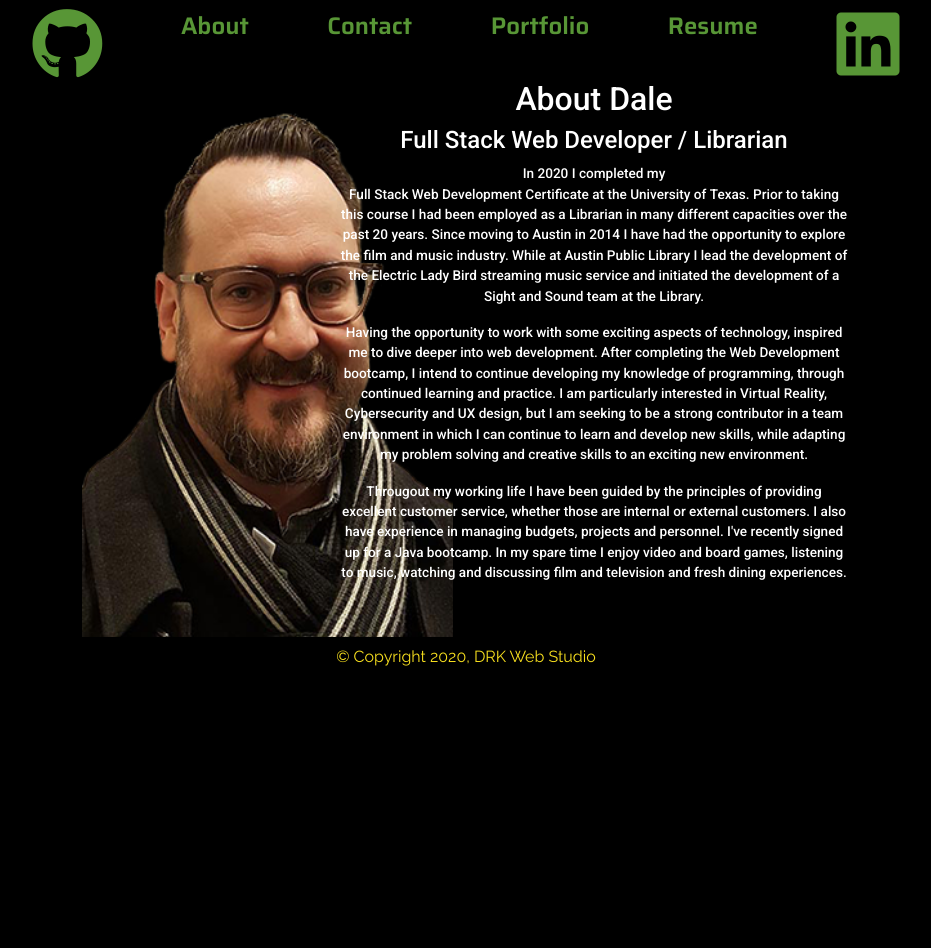
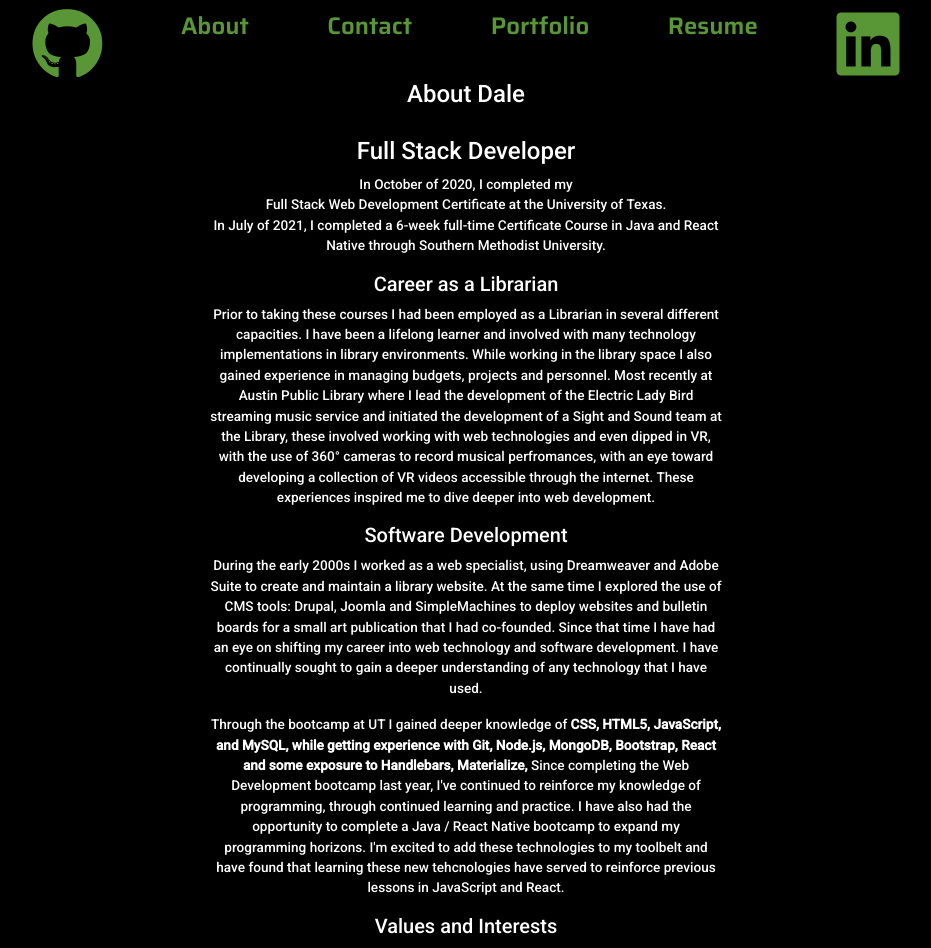
Before and after one commit to drkittendorf/portfolio, a React (Create React App) app: page /portfolio/about in a window 1280 px wide. Shown: the part 80-1028 px from the top of the page, without its empty margins (174-1105 px from the left). Before the commit the page ends 800 px from the top, so only its background shows below. Built offline with nearby package versions, Linux system fonts and the light colour scheme.

Commit message:
updated about me

```diff
--- a/src/pages/about.js
+++ b/src/pages/about.js
@@ -10,33 +10,57 @@ function about() {
     <div className="bodybody">
 
          <div className='sideByPair mx-auto'>
-                <div className='aboutImage'>
+                {/* <div className='aboutImage'>
                     <img src={dale} alt="Dale Kittendorf"/>
-                </div>
+                </div>  */}
                 <div className="aboutBody">
-                    <h1>About Dale </h1>
-                    <h2>Full Stack Web Developer / Librarian</h2>
+                    <h2>About Dale </h2>
+                    <br></br>
+                    <h2>Full Stack Developer</h2>
                         <p>
-                        In 2020 I completed my Full Stack Web Development Certificate at the University of Texas.
-
-                        Prior to taking this course I had been employed as a Librarian in many different capacities over the past 20 years.
-                        Since moving to Austin in 2014 I have had the opportunity to explore the film and music industry.
-                        While at Austin Public Library I lead the development of the  Electric Lady Bird streaming music service
-                        and initiated the development of a Sight and Sound team at the Library.
+                        In October of 2020, I completed my Full Stack Web Development Certificate at the University of Texas. <br></br>
+                        In July of 2021, I completed a 6-week full-time Certificate Course in Java and React Native through Southern Methodist University. <br></br>
                         </p>
 
+                        <h5>Career as a Librarian</h5>
                         <p>
-                        Having the opportunity to work with some exciting aspects of technology, inspired me to dive deeper into web development.
-                        After completing the Web Development bootcamp, I intend to continue developing my knowledge of programming, through continued learning and practice.
-                        I am particularly interested in Virtual Reality, Cybersecurity and UX design, but I am seeking to be a strong contributor in a team environment
-                        in which I can continue to learn and develop new skills, while adapting my problem solving and creative skills to an exciting new environment.
+                        Prior to taking these courses I had been employed as a Librarian in several different capacities. I have been a lifelong learner and involved with many technology
+                        implementations in library environments. While working in the library space I also gained experience in managing budgets, projects and personnel.
+                        Most recently at Austin Public Library where I lead the development of the Electric Lady Bird streaming music service
+                        and initiated the development of a Sight and Sound team at the Library, these involved working with web technologies and even dipped in VR,
+                        with the use of 360° cameras to record musical perfromances, with an eye toward developing a collection of VR videos accessible through the internet.
+                        These experiences inspired me to dive deeper into web development.
+                        </p>
+                        <h5>Software Development</h5>
+                        <p>
+                        During the early 2000s I worked as a web specialist, using Dreamweaver and Adobe Suite to create and maintain a library website. At the same time I explored the use of CMS tools:
+                         Drupal, Joomla and SimpleMachines to deploy websites and bulletin boards for a small art publication that I had co-founded. Since that time I have had an eye on shifting my career into
+                        web technology and software development. I have continually sought to gain a deeper understanding of any technology that I have used.
+                        </p>
+                        <p>
+                        Through the bootcamp at UT I gained deeper knowledge of <strong> CSS, HTML5, JavaScript, and MySQL, while getting experience with Git, Node.js, MongoDB, Bootstrap,
+                        React and some exposure to Handlebars, Materialize, </strong>
+                        Since completing the Web Development bootcamp last year, I've continued to reinforce my knowledge of programming, through continued learning and practice.
+                        I have also had the opportunity to complete a Java / React Native bootcamp to expand my programming horizons. I'm excited to add these technologies to my toolbelt
+                        and have found that learning these new tehcnologies have served to reinforce previous lessons in JavaScript and React.
                         </p>
 
+                        <h5>Values and Interests</h5>
                         <p>
-                        Througout my working life I have been guided by the principles of providing excellent customer service, whether those are internal or external customers.
-                        I also have experience in managing budgets, projects and personnel. I've recently signed up for a Java bootcamp.
-                        In my spare time I enjoy video and board games, listening to music, watching and discussing film and television and fresh dining experiences.
+                        Througout my working life I have been guided by the principles of providing excellent customer service, for internal and external customers.
+                        I've excelled at learning new skills on the job and I learn most effectively with direct application. I value communication and collaboration as well as taking calculated risks for innovative solutions.
+                        I manage my stress by walking outdoors, journaling, meditating, and listening to music.
+                        In my spare time I enjoy, spending time with my girlfriend, playing video and board games, collecting music, creative writing and discovering fresh dining experiences.
                         </p>
+
+                        <h5>Seeking</h5>
+                        <p>
+                        I'm seeking interesting work developing technology projects in a collaborative environment. I'll be a strong contributor continuing to learn and develop new skills,
+                         while adapting my problem solving and creative skills to meet challenges. I'll thrive in high pressure and long hour situations with the right team and leadership,
+                         but can be equally at home on slower paced detail oriented projects.
+                        </p>
+
+
                 </div>
         </div>
         {/*Addimages Here*/}
```
Also changed, not shown: 1 other file (tests, documents, lock files or other folders).
